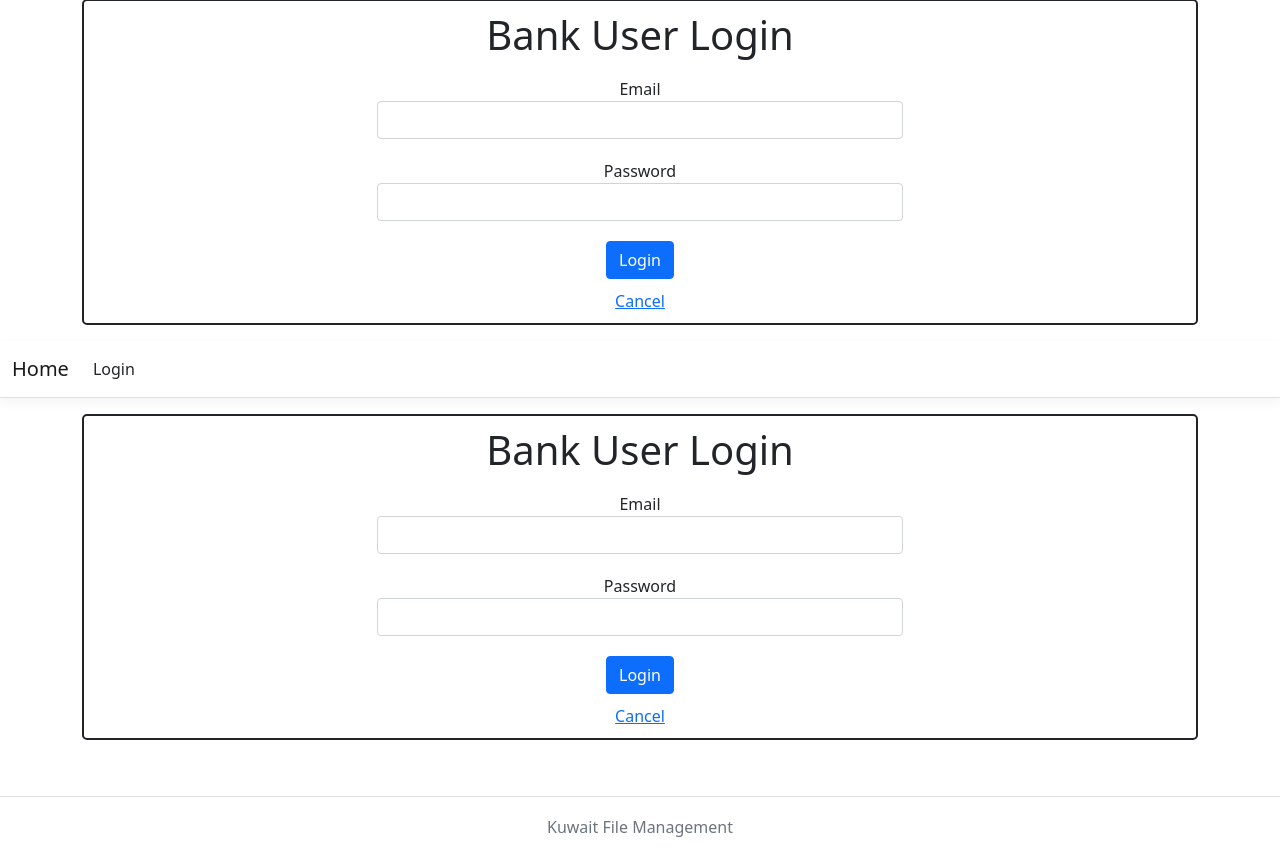
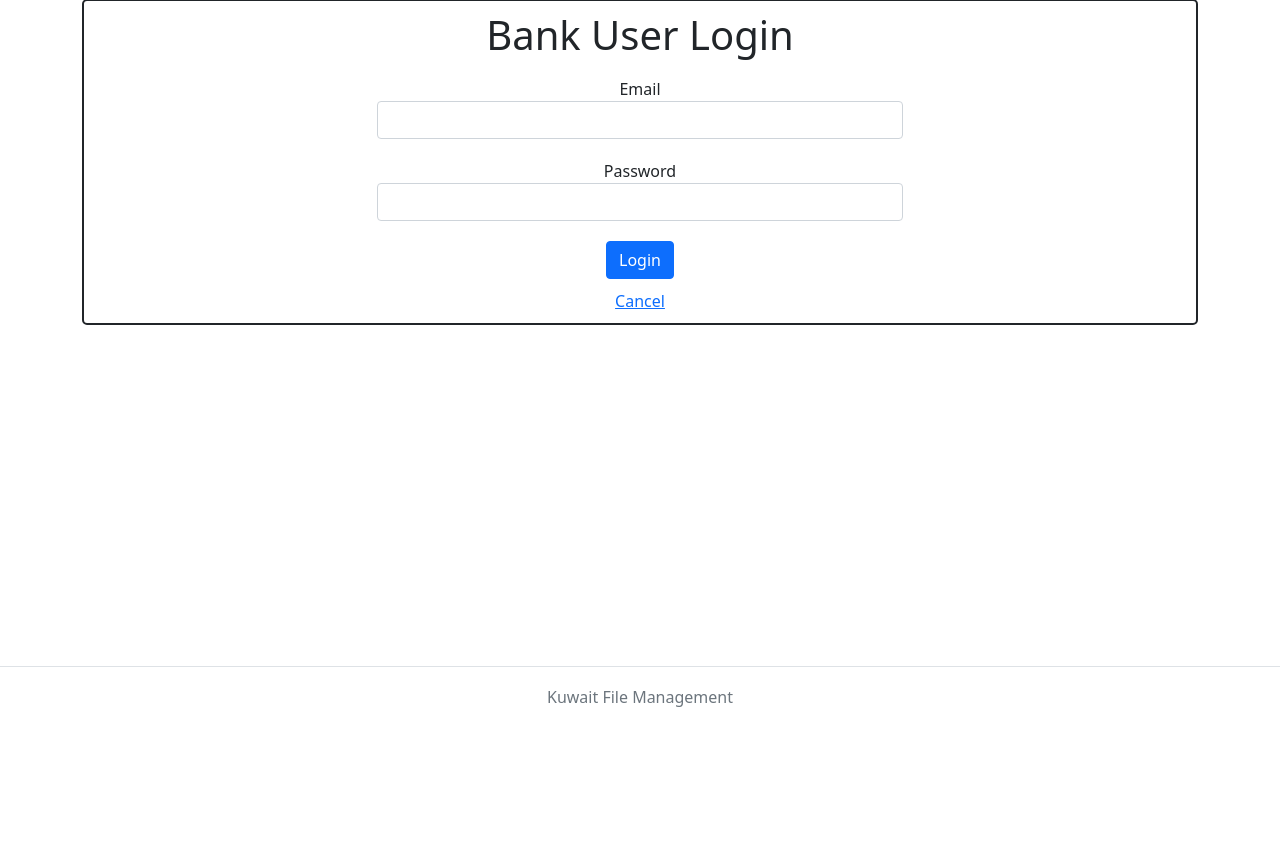
Before and after one commit to PeterJacksonn/KuwaittGroup31, a PHP site: page /Login.php in a window 1280 px wide. Shown: the part 74-931 px from the top of the page. After the commit the page ends 781 px from the top, so only its background shows below. Run offline with PHP 8.4, Linux system fonts and the light colour scheme.

Commit message:
Add files via upload

```diff
--- a/Group31/Login.php
+++ b/Group31/Login.php
@@ -1,80 +1,3 @@
-<?php include("navBar.php");
-require_once("loginCheck.php");
-$passwordErr = $idErr = $invalidMesg = "";
-
-if (isset($_POST['submit'])) {
-
-    if ($_POST["password"]=="") {
-        $passwordErr = "Password is required";
-    }
-
-    if ($_POST["email"]==null) {
-        $idErr = "Email is required";
-    }
-
-    if($_POST['email'] != null && $_POST["password"] !=null)
-    {
-        $array_user = verifyUser();
-
-        if ($array_user != null) {
-
-            if($array_user[0]['role']== "admin"){
-                session_start();
-                $_SESSION['id']= $array_user[0]['id'];
-                $_SESSION['name'] = $array_user[0]['fname'];
-                header("Location: adminIndex.php");
-                exit();
-            }
-            if($array_user[0]['role']== "staff" || $array_user[0]['role']== "manager"){
-                session_start();
-                $_SESSION['id']= $array_user[0]['id'];
-                $_SESSION['name'] = $array_user[0]['fname'];
-                header("Location: userIndex.php");
-                exit();
-            }
-        }
-        else{
-            $invalidMesg = "Invalid email and password!";
-        }
-    }
-}
-
-
-
-?>
-
-<div class="container">
-        <main role="main" class="pb-3">
-            <div class="center bgColor">
-                    <form method="post">
-                        <h1>Bank User Login</h1>
-
-                        <div class="form-group logincenter">
-                                <label class="control-label labelFont">Email</label>
-                                <input class="form-control" type="text" name = "email">
-                                <span class="text-danger"><?php echo $idErr; ?></span>
-                        </div>
-                        <div class="form-group logincenter">
-                                <label class="control-label labelFont">Password</label>
-                                <input class="form-control" type="text" name = "password">
-                                <span class="text-danger"><?php echo $passwordErr; ?></span>
-                        </div>
-
-                        <input type="hidden"><span class="text-danger"><?php echo $invalidMesg; ?></span>
-
-                        <div class="form-group col-md-4 logincenter">
-                            <input class="btn btn-primary" type="submit" value="Login" name ="submit">
-                        </div>
-                        <a href="Index.php">Cancel</a>
-                    </form>
-            </div>
-
-
-
-
-	</main>
-</div>
-</body>
 <?php include("navBar.php");
 require_once("loginCheck.php");
 $passwordErr = $idErr = $invalidMesg = "";
--- a/Group31/UserNav.php
+++ b/Group31/UserNav.php
@@ -1,4 +1,3 @@
-
 <!doctype html>
 <html lang="en">
   <head>
@@ -34,5 +33,4 @@
 			</div>
 		</nav>
 	</header>
-
 </body>
--- a/Group31/adminDocument.php
+++ b/Group31/adminDocument.php
@@ -41,7 +41,7 @@
                         <td><?php echo $document[$i]['owner']?></td>
                         <td><?php echo $document[$i]['criticality']?></td>
                         <td><?php echo $document[$i]['viewers']?></td>
-                        <td><a href="viewdoc.php?uid=<?php echo $document[$i]['owner']; ?>">View</a></td>
+                        <td><a href="adminViewdoc.php?uid=<?php echo $document[$i]['docID']; ?>">View</a></td>
                     </tr>
                     <?php endfor;?>
                 </table>
--- a/Group31/deleteUser.php
+++ b/Group31/deleteUser.php
@@ -11,11 +11,11 @@
 $stmt->bindParam(':id', $_GET['uid'], SQLITE3_TEXT);
 $result= $stmt->execute();
 
-while($row=$result->fetchArray(SQLITE3_NUM)){
+while($row=$result->fetchArray(SQLITE3_NUM)){ //uses php to use iteration to display the query result
     $arrayResult [] = $row;
 }
 
-if (isset($_POST['delete'])){
+if (isset($_POST['delete'])){ //if statement which is entered into when the user clicks on delete
 
     $db = new SQLite3('..\\Database\\Kuwaitt.db');
 
--- a/Group31/userDocument.php
+++ b/Group31/userDocument.php
@@ -41,7 +41,7 @@
                         <td><?php echo $document[$i]['owner']?></td>
                         <td><?php echo $document[$i]['criticality']?></td>
                         <td><?php echo $document[$i]['viewers']?></td>
-                        <td><a href="viewdoc.php?uid=<?php echo $document[$i]['owner']; ?>">View</a></td>
+                        <td><a href="UserViewdoc.php?uid=<?php echo $document[$i]['docID']; ?>">View</a></td>
                     </tr>
                     <?php endfor;?>
                 </table>
@@ -75,7 +75,7 @@
   </head>
   <body>
     <h1>PDF Example with iframe</h1>
-    <iframe src="1.pdf#toolbar=0" width="100%" height="500px">
+    <iframe src="userDocuments\\1.pdf#toolbar=0" width="100%" height="500px">
     </iframe>
   </body>
 </html>
```
Also changed, not shown: Group31/adminViewdoc.php (added, +13 -0 lines), Group31/updateUser.php (+3 -58 lines), Group31/userViewdoc.php (added, +13 -0 lines), Group31/PDF.php (line endings or trailing spaces), Group31/loginCheck.php (line endings or trailing spaces), 1 other file.
